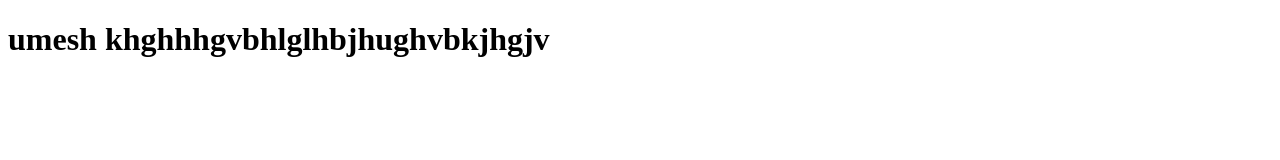
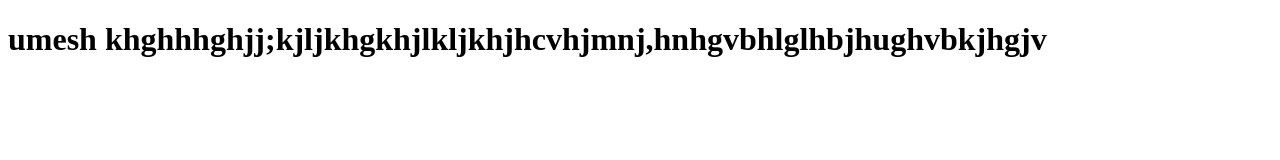
Before and after one commit to projection-part/Um, a plain HTML site: page index.html in a window 1280 px wide. Drawn offline with nearby package versions, Linux system fonts and the light colour scheme.

Commit message:
Update index.html

```diff
--- a/index.html
+++ b/index.html
@@ -6,6 +6,6 @@
 <script src="jquery.js"></script>
 </head>
 <body>
-<h1>umesh khghhhgvbhlglhbjhughvbkjhgjv</h1>
+<h1>umesh khghhhghjj;kjljkhgkhjlkljkhjhcvhjmnj,hnhgvbhlglhbjhughvbkjhgjv</h1>
 </body>
 </html>
```
